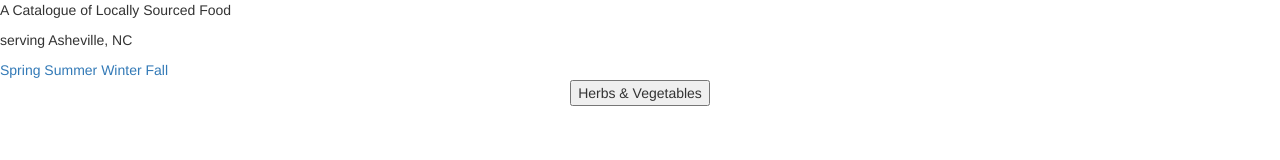
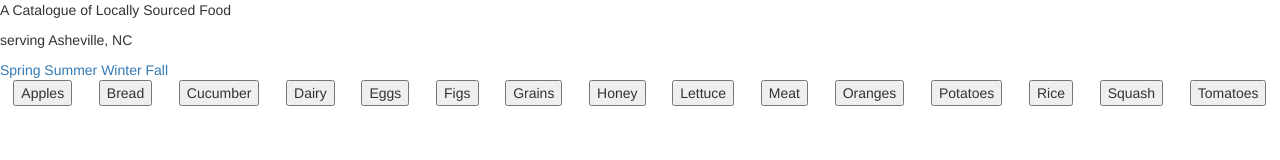
Before and after one commit to smanderson721/smanderson721.github.io, a plain HTML site: page index.html in a window 1280 px wide. Drawn offline with nearby package versions, Linux system fonts and the light colour scheme.

Commit message:
work pls

```diff
--- a/index.html
+++ b/index.html
@@ -25,14 +25,22 @@
         </div>
 
         <div id="catalog">
-            <div id="veggies">
-                <button data-toggle="collapse" data-target="#veggie-dropdown">Herbs & Vegetables</button>
-                <div id="veggie-dropdown" class="collapse">
+            <button data-toggle="collapse" data-target="#apple">Apples</button>
+            <button data-toggle="collapse" data-target="#bread">Bread</button>
+            <button data-toggle="collapse" data-target="#cucu">Cucumber</button>
+            <button data-toggle="collapse" data-target="#dairy">Dairy</button>
+            <button data-toggle="collapse" data-target="#egg">Eggs</button>
+            <button data-toggle="collapse" data-target="#fig">Figs</button>
+            <button data-toggle="collapse" data-target="#grain">Grains</button>
+            <button data-toggle="collapse" data-target="#honey">Honey</button>
+            <button data-toggle="collapse" data-target="#lettuce">Lettuce</button>
+            <button data-toggle="collapse" data-target="#meat">Meat</button>
+            <button data-toggle="collapse" data-target="#orange">Oranges</button>
+            <button data-toggle="collapse" data-target="#potato">Potatoes</button>
+            <button data-toggle="collapse" data-target="#rice">Rice</button>
+            <button data-toggle="collapse" data-target="#squash">Squash</button>
+            <button data-toggle="collapse" data-target="#tomato">Tomatoes</button>
 
-
-                </div>
-
-            </div>
         </div>
 
 
```
Also changed, not shown: 1 other file.
